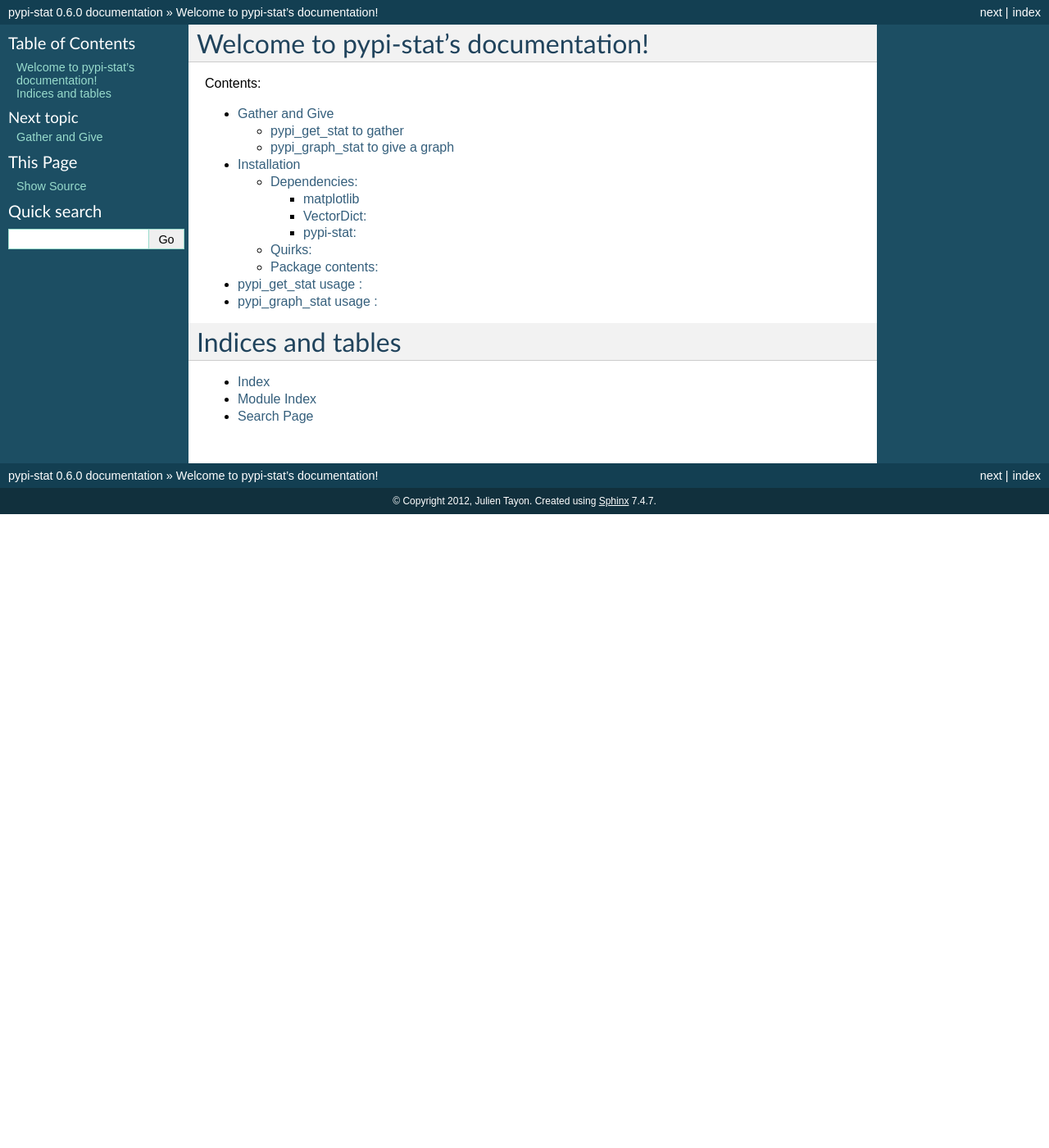
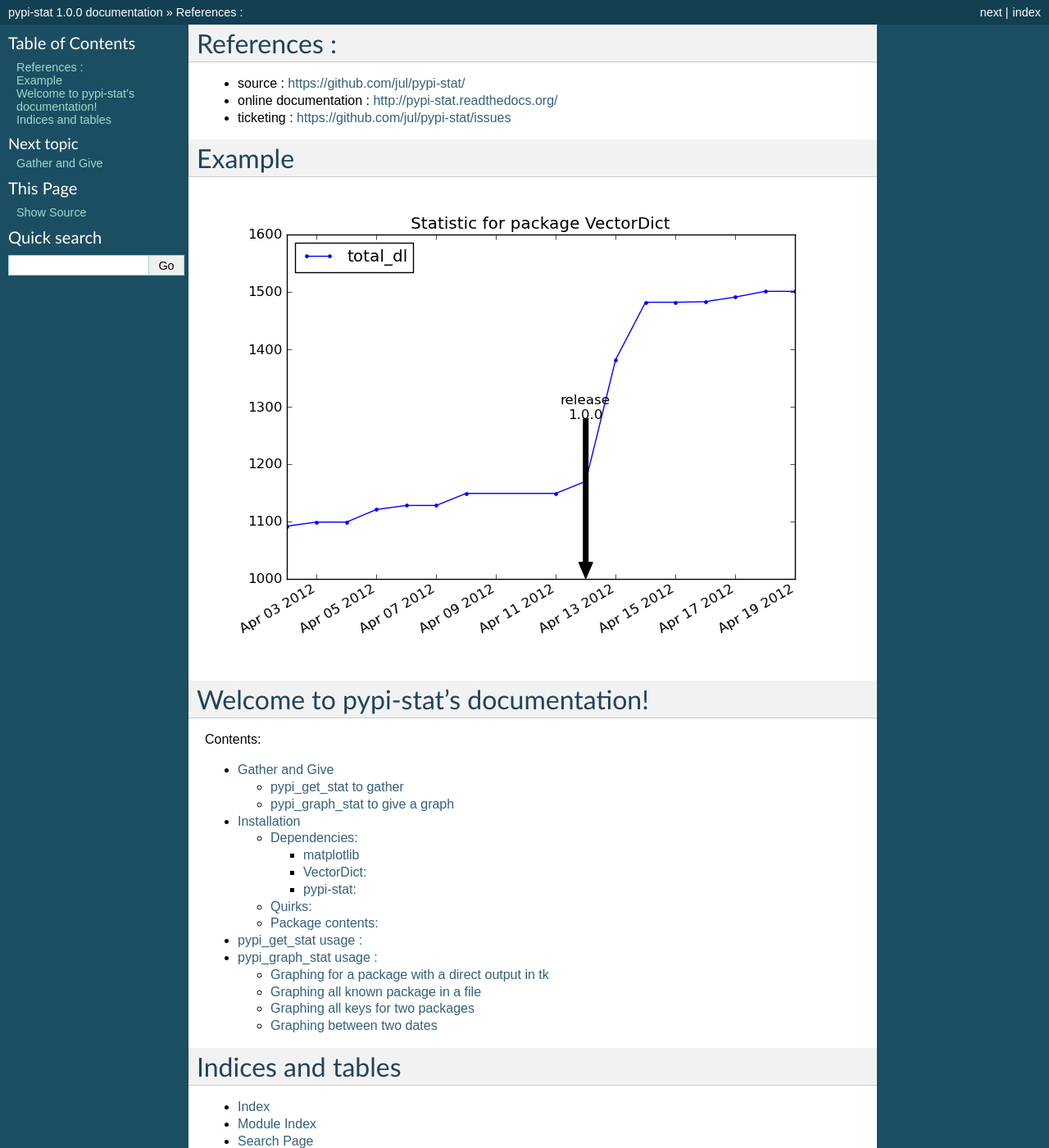
Before and after one commit to jul/pypi-stat, a Sphinx documentation site: the page built from docs/source/index.rst, in a window 1280 px wide and 1400 px high. Shown: the whole window at 82% size. Built offline with Sphinx 7.4.7, drawn with Linux system fonts in a browser that asks for light colours; some of the changed text lies outside the part shown.

Commit message:
toward a new release

```diff
--- a/docs/source/conf.py
+++ b/docs/source/conf.py
@@ -48,9 +48,9 @@ copyright = u'2012, Julien Tayon'
 # built documents.
 #
 # The short X.Y version.
-version = '0.6.0'
+version = '1.0.0'
 # The full version, including alpha/beta/rc tags.
-release = '0.6.0'
+release = '1.0.0'
 
 # The language for content autogenerated by Sphinx. Refer to documentation
 # for a list of supported languages.
--- a/docs/source/index.rst
+++ b/docs/source/index.rst
@@ -2,6 +2,19 @@
    sphinx-quickstart on Wed Apr 18 14:48:57 2012.
    You can adapt this file completely to your liking, but it should at least
    contain the root `toctree` directive.
+
+
+References :
+============
+
+* source : https://github.com/jul/pypi-stat/
+* online documentation : http://pypi-stat.readthedocs.org/
+* ticketing : https://github.com/jul/pypi-stat/issues
+
+Example
+=======
+
+..  image:: image/sample1.png
 
 Welcome to pypi-stat's documentation!
 =====================================
--- a/docs/source/usage.rst
+++ b/docs/source/usage.rst
@@ -6,16 +6,51 @@ pypi_get_stat usage :
 
 Interest ?
 
-Pypi stats are a daily snapshot of the cumulated information. In order to make
-time plot, we need this scripts to be called in a crontab.
-
-Daily data are therefore stored in ~/.pypi.stat.json and available for future use.
-
-
-If no packages are given in input, the script will try all packages already
+ * pypi stats are a daily snapshot of the cumulated information. In order to make
+time plot, we need this scripts to be called in a crontab and stored passed data.
+ * Daily data are stored in ~/.pypi.stat.json and available for future use.
+ * If no packages are given in input, the script will try all packages already
 fetched and whose name are seen in .pypi.stat.json
 
-For crontab I should make a silent version
+TODO For crontab I should make a silent version
 
 pypi_graph_stat usage :
 =====================
+
+.. literalinclude::
+    pypi_grah_stat.rst
+
+Graphing for a package with a direct output in tk
+*************************************************
+
+
+``pypi_graph_stat.py -p VectorDict``
+
+
+Result :
+
+
+
+..  image:: image/sample1.png
+
+Graphing all known package in a file
+************************************
+
+ pypi_graph_stat.py -o docs/source/image/sample2.png
+
+
+..  image:: image/sample2.png
+
+Graphing all keys for two packages
+**********************************
+
+ pypi_graph_stat.py -k av_dl -k min_dl -k max_dl -k total_dl -p VectorDict -p pypi-stat
+
+..  image:: image/sample3.png
+
+Graphing between two dates
+**************************
+
+ pypi_graph_stat.py -f 2012-04-01 -t 2012-04-15 -p VectorDict
+
+..  image:: image/sample4.png
--- a/pypi_graph_stat.py
+++ b/pypi_graph_stat.py
@@ -100,7 +100,6 @@ min_date, max_date = None,None
 
 ax1 = None
 ax = None
-plt.subplots_adjust(hspace = 0.2, top = 0.9, bottom=0.1)
 for cursor, (name, data) in enumerate(res.iteritems()):
     if cursor != 0:
         ax = fig.add_subplot( 100 *   total_plot + 10 +  cursor+1, sharex=ax1)
@@ -144,6 +143,7 @@ for cursor, (name, data) in enumerate(res.iteritems()):
     # Sh*t ticker with formater only on one graph :(
 
 fig.autofmt_xdate()
+plt.subplots_adjust( top = 0.95, bottom=0.12, left=0.12,right=.95)
 plt.draw()
 
 if options._dest:
--- a/setup.py
+++ b/setup.py
@@ -8,7 +8,7 @@ from distutils.core import setup
 
 setup(
         name='pypi-stat',
-        version='0.5.0',
+        version='1.0.0',
         author='Julien Tayon',
         author_email='julien@tayon.net',
         url= 'https://github.com/jul/ADictAdd_iction/tree/master/pypi-stat',
```
Also changed, not shown: docs/source/image/sample1.png (added), docs/source/image/sample2.png (added), docs/source/image/sample3.png (added), docs/source/image/sample4.png (added).
